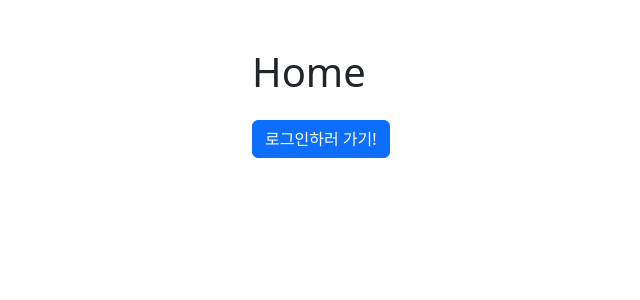
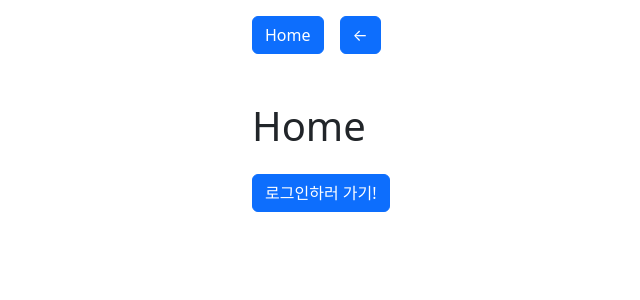
Before and after one commit to osdoonhyun/practice-react-form, a React (Create React App) app: page / in a window 1280 px wide. Shown: the top 300 px of the page, without its empty margins (200-840 px from the left). Built offline with nearby package versions, Linux system fonts and the light colour scheme.

Commit message:
feat: FormContainer에 뒤로가기, 홈 버튼 컴포넌트 추가

```diff
--- a/src/components/FormContainer.jsx
+++ b/src/components/FormContainer.jsx
@@ -1,4 +1,5 @@
 import { Col, Container, Row } from 'react-bootstrap';
+import GoBack from './GoBack';
 
 export default function FormContainer({
   title,
@@ -7,6 +8,7 @@ export default function FormContainer({
 }) {
   return (
     <Container style={style}>
+      <GoBack />
       <h1 className='mt-5'>{title}</h1>
       <Row className='mt-4'>
         <Col>{children}</Col>
--- /dev/null
+++ b/src/components/GoBack.jsx
@@ -0,0 +1,12 @@
+import { Button, Stack } from 'react-bootstrap';
+import { useNavigate } from 'react-router-dom';
+
+export default function GoBack() {
+  const navigate = useNavigate();
+  return (
+    <Stack className='mt-3' direction='horizontal' gap={3}>
+      <Button onClick={() => navigate('/')}>Home</Button>
+      <Button onClick={() => navigate(-1)}>&larr;</Button>
+    </Stack>
+  );
+}
```
